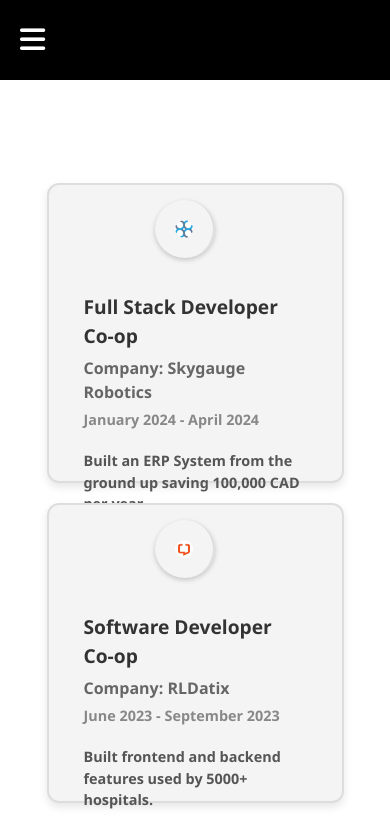
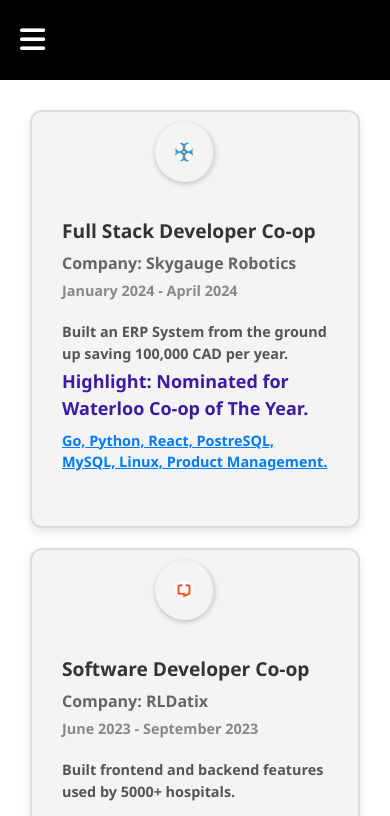
Before and after one commit to sitanshmehta/sitanshmehta.github.io, a React (Create React App) app: page /#/experience in a window 390 px wide. Shown: the top 816 px of the page. Built offline with nearby package versions, Linux system fonts and the light colour scheme.

Commit message:
Small edits in experience

```diff
--- a/src/Components/Experience/Experience.css
+++ b/src/Components/Experience/Experience.css
@@ -80,7 +80,10 @@
 
 @media screen and (max-width: 800px) {
     .exp-page {
-        height: 150vh;
+        padding-top: 60px;
+        height: auto;
+        width: 100%;
+
     }
 
 }
--- a/src/Components/Experience/ExperienceIcon.css
+++ b/src/Components/Experience/ExperienceIcon.css
@@ -79,27 +79,23 @@
         flex-direction: column;
         align-items: center;
         background-color: #f4f4f4;
-        padding: 15px;
+        padding: 10px;
         margin: 10px auto;
         border-radius: 12px;
         box-shadow: 0 4px 8px rgba(0, 0, 0, 0.1);
         cursor: pointer;
         transition: transform 0.2s ease-in-out;
-        width: 90%;
-        /* Reduced width to ensure padding on both sides */
         max-width: 100%;
-        /* Ensures it doesn't exceed the screen width */
+        height: auto;
         text-align: center;
     }
 
     .experience-icon:hover {
         transform: scale(1.02);
-        /* Slightly enlarge the icon on hover */
     }
 
     .experience-image {
         width: 60px;
-        /* Slightly smaller for better spacing */
         height: 60px;
         border-radius: 50%;
         margin-bottom: 15px;
@@ -110,7 +106,6 @@
     .experience-text {
         width: 100%;
         text-align: left;
-        /* Align text to the left for better readability */
     }
 
     .experience-title {
@@ -122,12 +117,10 @@
 
     .experience-position {
         font-size: 1.2rem;
-        /* Adjusted font size for mobile */
         font-weight: bold;
         margin-bottom: 5px;
         color: #333;
         text-align: left;
-        /* Ensure text aligns to the left */
     }
 
     .experience-organisation {
@@ -135,7 +128,6 @@
         margin-bottom: 5px;
         color: #666;
         text-align: left;
-        /* Ensure text aligns to the left */
     }
 
     .experience-date {
@@ -143,25 +135,20 @@
         color: #888;
         margin-bottom: 10px;
         text-align: left;
-        /* Ensure text aligns to the left */
     }
 
     .experience-description {
         margin-top: 10px;
         font-size: 0.9rem;
-        /* Slightly smaller font size for descriptions */
         color: #555;
         text-align: left;
-        /* Ensure text aligns to the left */
     }
 
     .experience-skills-text {
         font-size: 0.9rem;
         font-weight: bold;
         color: #007bff;
-        /* Highlight skills */
         margin-bottom: 5px;
         text-align: left;
-        /* Ensure text aligns to the left */
     }
 }
```
Also changed, not shown: src/Components/Experience/ExperienceList.js (+0 -14 lines).
